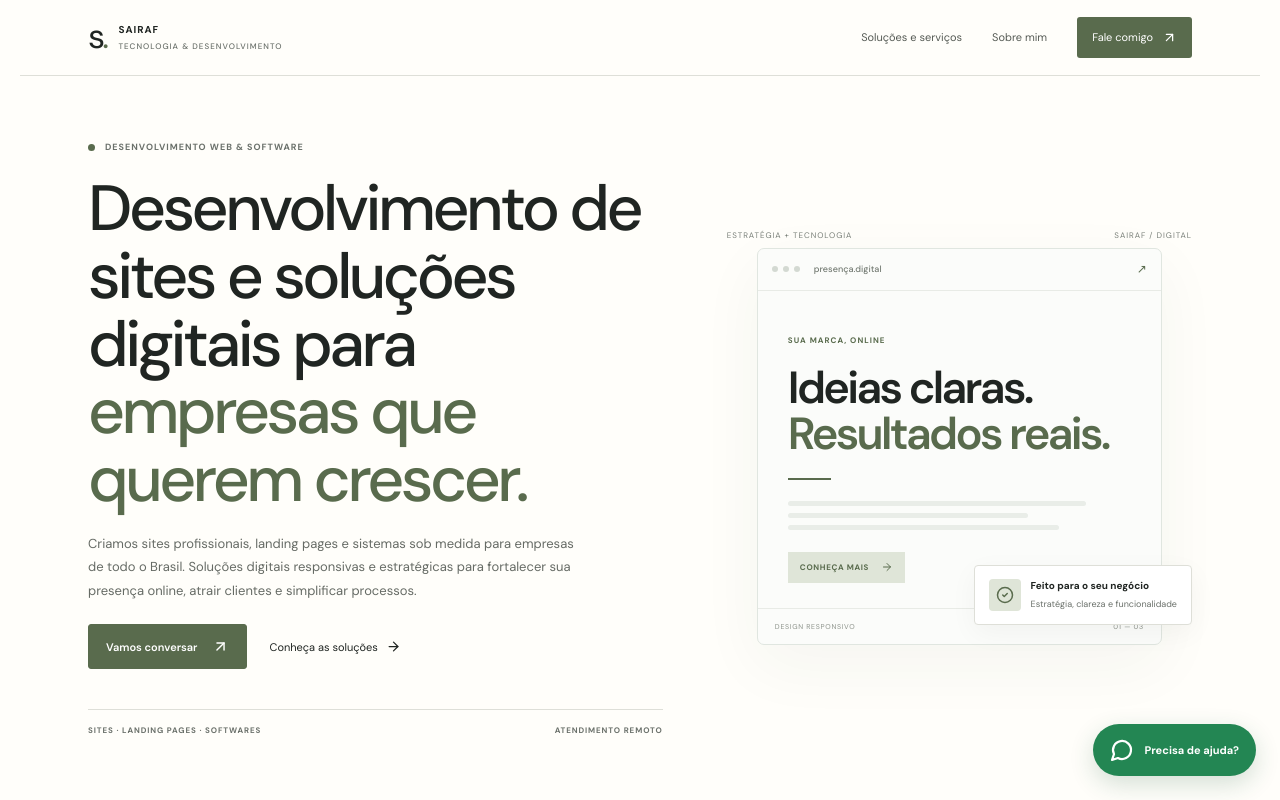
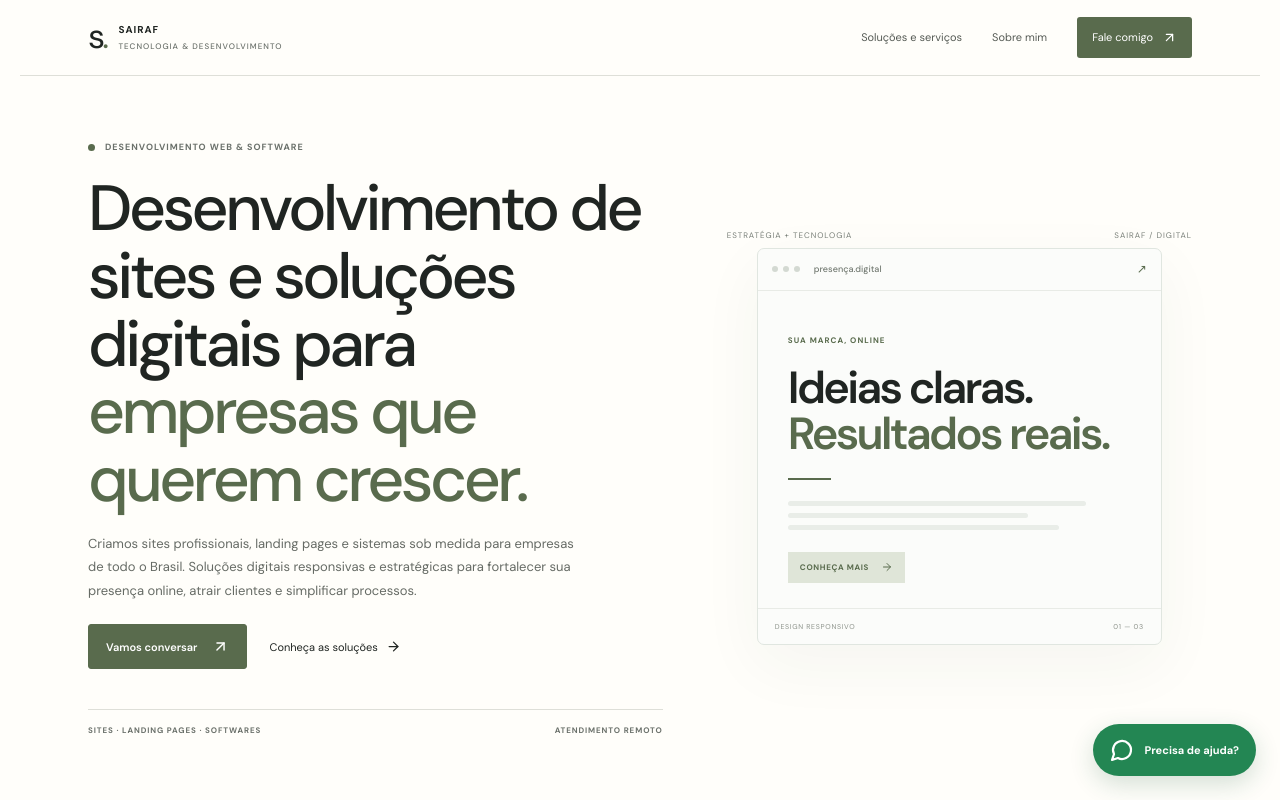
Before and after one commit to majufrss/sairafstudio, a Next.js app: page / in a window 1280 px wide. Shown: the top 800 px of the page. Built offline with nearby package versions, Linux system fonts and the light colour scheme.

Commit message:
Remove floating feature card from homepage hero

```diff
--- a/app/page.tsx
+++ b/app/page.tsx
@@ -45,7 +45,7 @@ export default function HomePage() {
       <div className={styles.heroVisual} aria-label="Ilustração abstrata de uma interface digital">
         <div className={styles.visualTopline}><span>ESTRATÉGIA + TECNOLOGIA</span><span>SAIRAF / DIGITAL</span></div>
         <div className={styles.interfaceCard}><div className={styles.interfaceBar}><span/><span/><span/><b>presença.digital</b><i>↗</i></div><div className={styles.interfaceContent}><span className={styles.interfaceTag}>SUA MARCA, ONLINE</span><div className={styles.interfaceHeading}>Ideias claras.<br/><em>Resultados reais.</em></div><div className={styles.interfaceLine}/><div className={styles.interfaceRows}><span/><span/><span/></div><div className={styles.interfaceButton}>CONHEÇA MAIS <ArrowRight size={12}/></div></div><div className={styles.interfaceFoot}><span>DESIGN RESPONSIVO</span><span>01 — 03</span></div></div>
-        <div className={styles.floatNote}><span className={styles.noteIcon}><CheckCircle2 size={18}/></span><span><b>Feito para o seu negócio</b><small>Estratégia, clareza e funcionalidade</small></span></div>
+
       </div>
     </section>
     <section className={`${styles.services} ${styles.section}`} id="servicos">
```
